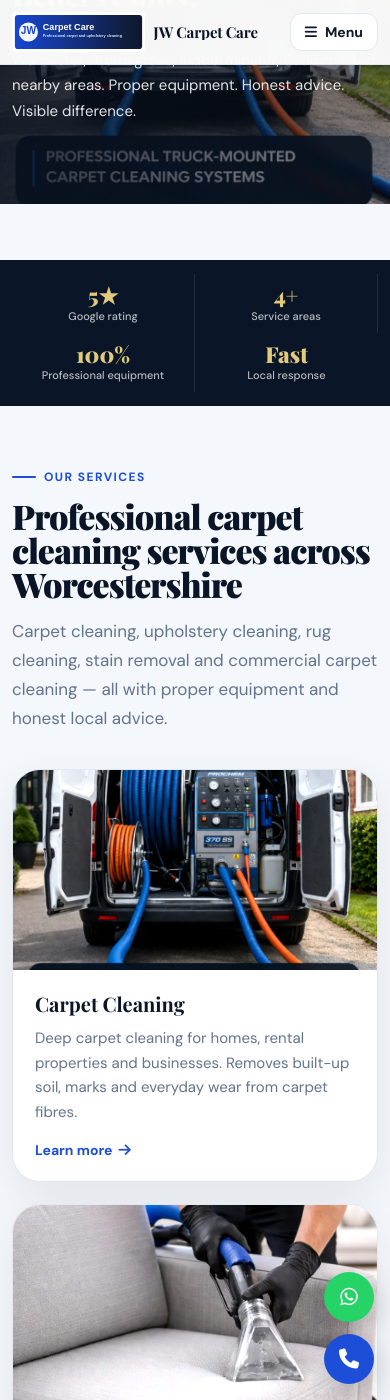
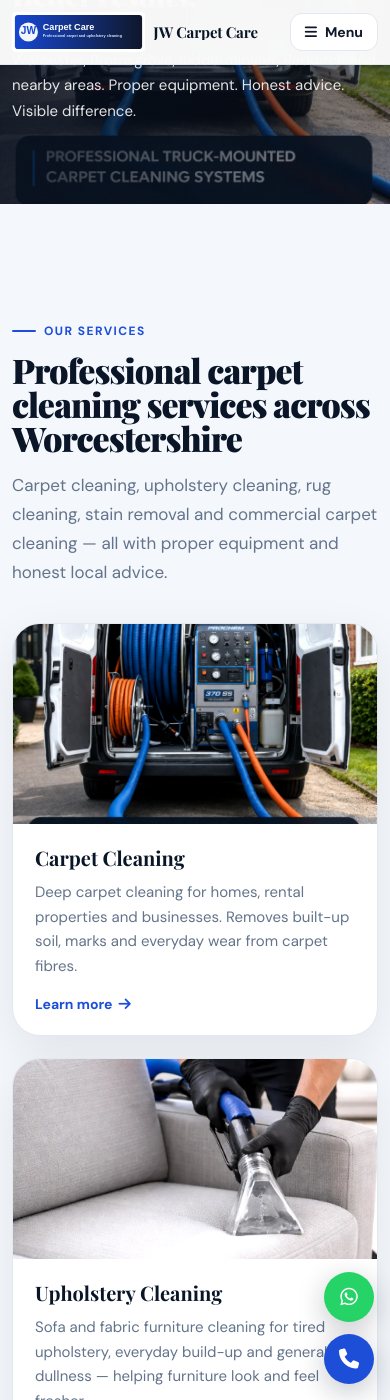
Before and after one commit to carpetcleaningcompany007-maker/New-Website2, a Jekyll site: the page built from index.html, in a window 390 px wide and 1400 px high, scrolled down 197 px. Built offline with Jekyll 4.4.1, drawn with Linux system fonts in a browser that asks for light colours.

Commit message:
Remove mobile styles for stat strip
Removed mobile styles for the stat strip in index.html.

```diff
--- a/index.html
+++ b/index.html
@@ -1068,11 +1068,9 @@ layout: null
       .hero h1 { font-size: clamp(32px, 9vw, 46px); margin-bottom: 12px; }
       .hero-sub { font-size: 15px; max-width: 100%; margin-bottom: 0; }
       .hero-form-card { display: none; }
+      /* hide stat strip on mobile, form takes its place */
+      .stat-strip { display: none; }
       .mobile-quote-section { display: block !important; }
-
-      /* slim stat strip on mobile */
-      .stat-strip { padding: 18px 0; }
-      .stat-strip .inner { grid-template-columns: repeat(2, 1fr); gap: 0; }
       .services-grid { grid-template-columns: 1fr; }
       .process-grid { grid-template-columns: 1fr; }
       .process-grid::before { display: none; }
@@ -1090,11 +1088,6 @@ layout: null
       .container { width: min(var(--max), calc(100% - 24px)); }
       .hero .container { padding: 28px 0 24px; }
       .hero h1 { font-size: 30px; }
-      .stat-strip { padding: 14px 0; }
-      .stat-strip .inner { grid-template-columns: repeat(2, 1fr); gap: 0; }
-      .stat-item { padding: 10px 8px; }
-      .stat-number { font-size: 22px; margin-bottom: 3px; }
-      .stat-label { font-size: 11px; }
       .cta-band .inner { flex-direction: column; align-items: flex-start; }
       .cta-band .btns { width: 100%; }
       .cta-band .btns .btn { flex: 1; }
```
